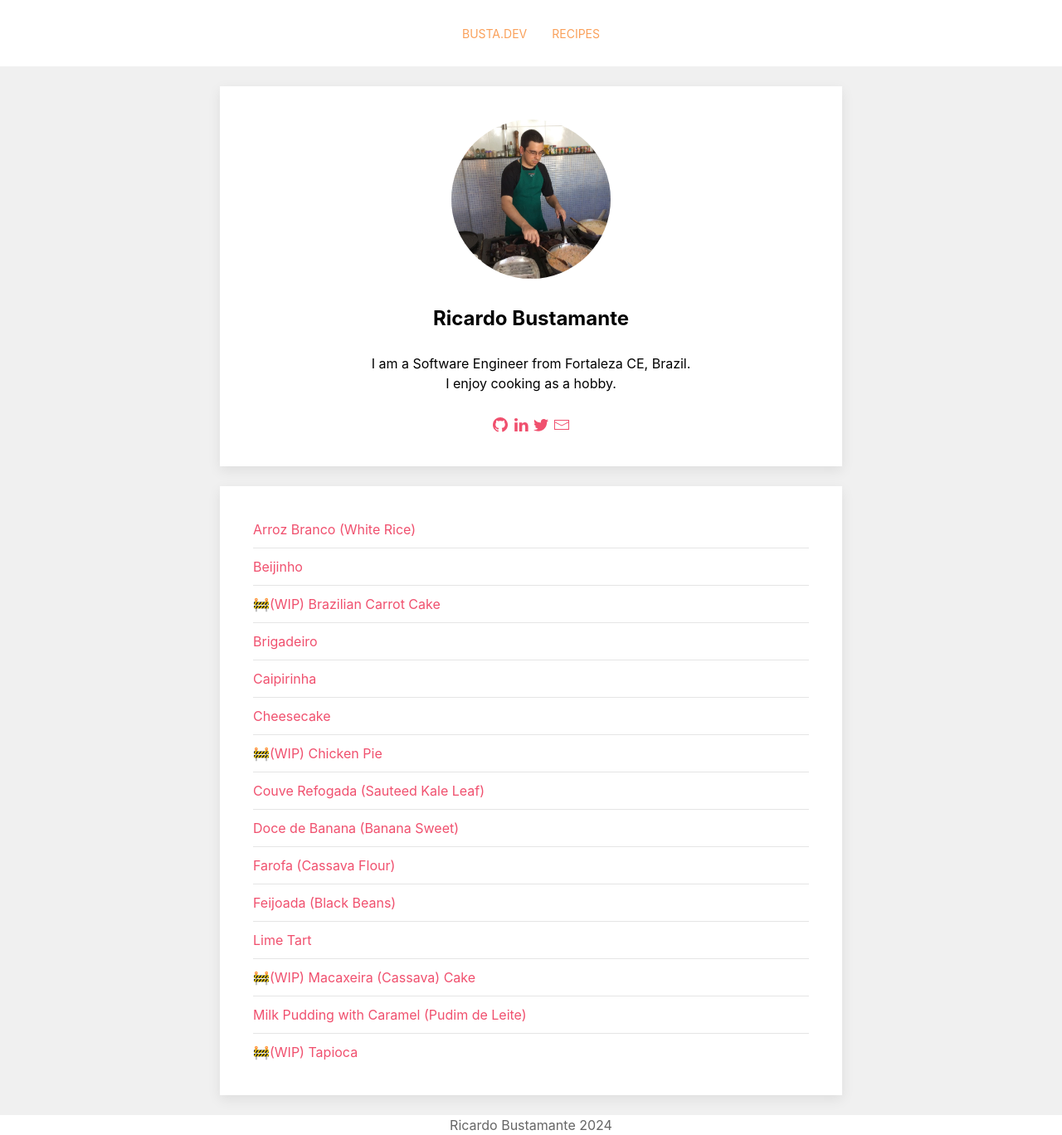
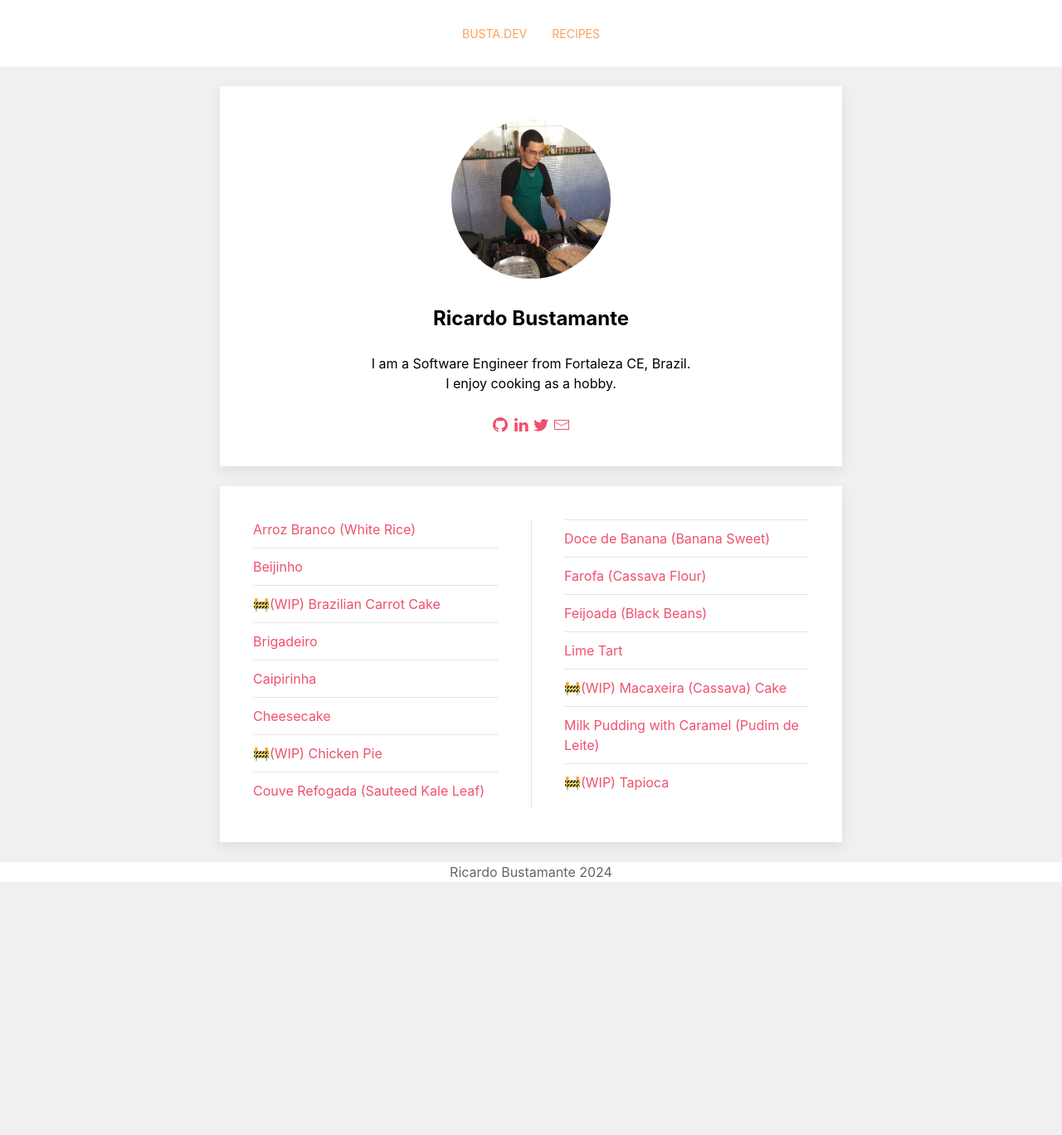
Before and after one commit to ricardobusta/recipes, a Jekyll site: the page built from index.html, in a window 1280 px wide and 1368 px high. Shown: the whole window at 83% size. Built offline with Jekyll 4.4.1, drawn with Linux system fonts in a browser that asks for light colours; the list of posts is cut into pages by our own code.

Commit message:
add column to recipes

```diff
--- a/index.html
+++ b/index.html
@@ -7,6 +7,7 @@ title: Home
 </br>
 <div class="uk-card uk-card-body uk-card-default">
     {% assign ordered_recipes = site.recipes | sort: "title" | where: "language", "en" %}
+    <div class="uk-column-1-2 uk-column-divider">
     <ul class="uk-list uk-list-divider">
         {% for recipe in ordered_recipes %}
         {% if recipe.status != "hidden" %}
@@ -18,5 +19,6 @@ title: Home
         {% endif %}
         {% endfor %}
     </ul>
+    </div>
 </div>
 <br />
```
